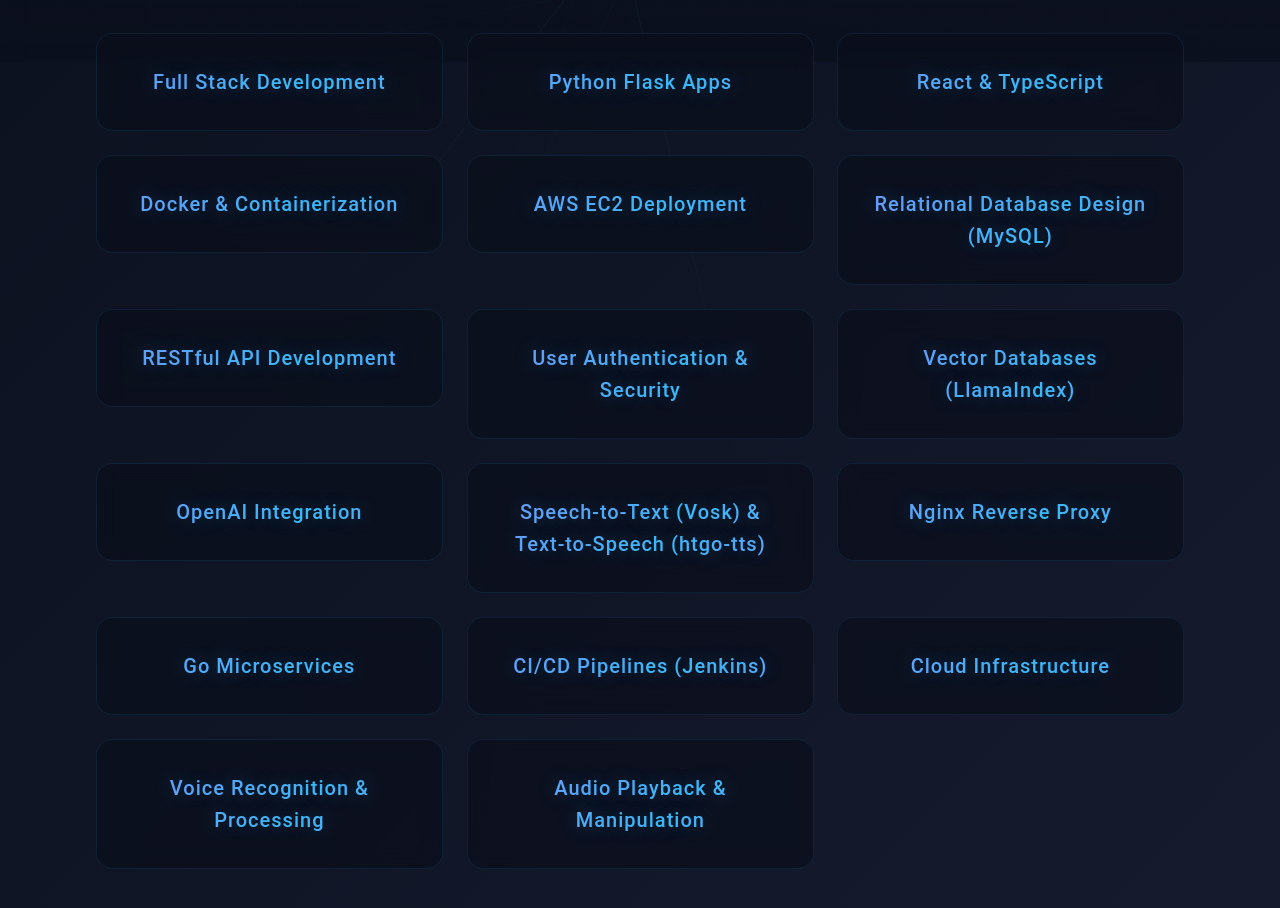
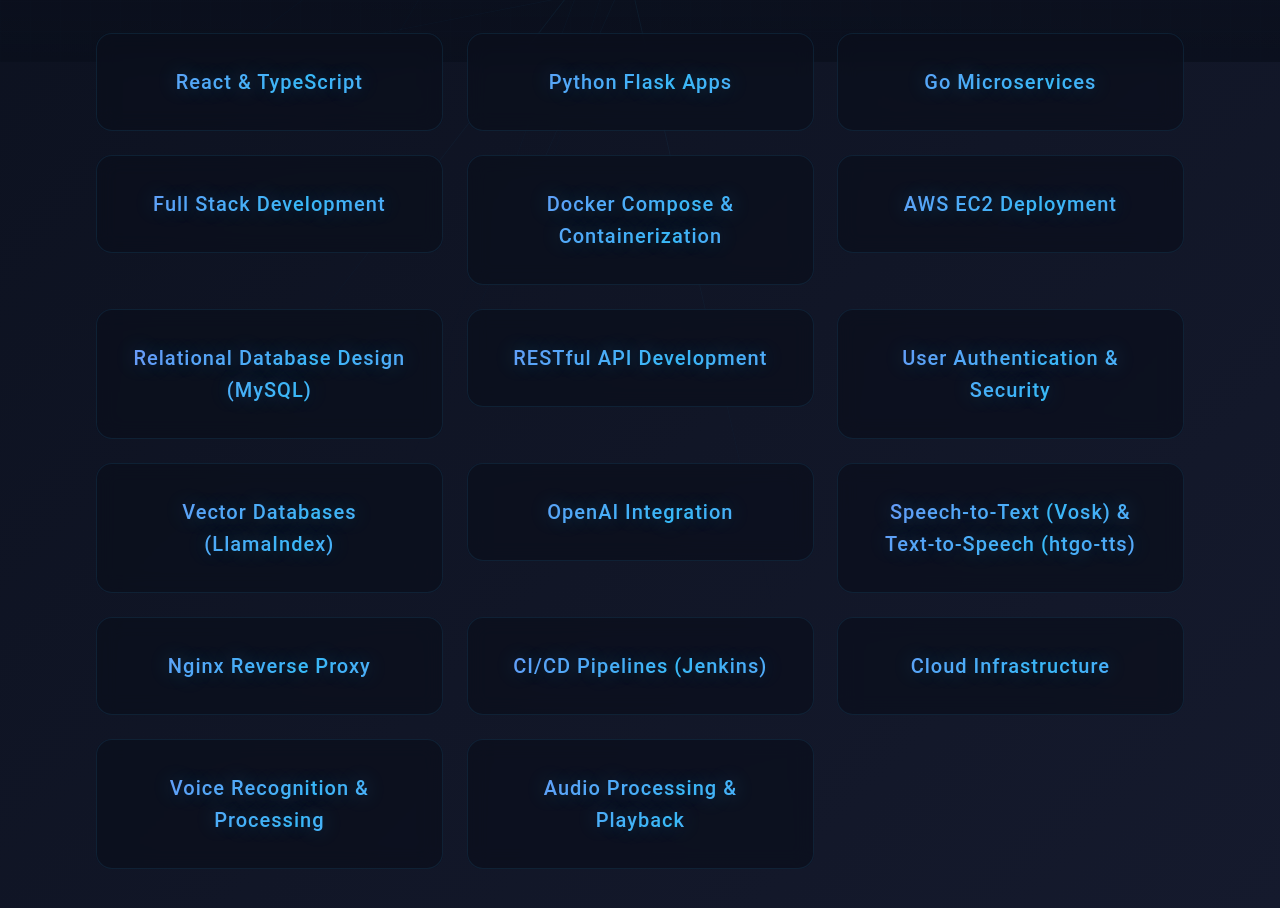
Before and after one commit to joeressler/hubapp_public, a React (Create React App) app in the folder frontend/: page / in a window 1280 px wide. Shown: the part 738-1646 px from the top of the page. Built offline with nearby package versions, Linux system fonts and the light colour scheme.

Commit message:
Production Push

```diff
--- a/frontend/src/components/Home.tsx
+++ b/frontend/src/components/Home.tsx
@@ -156,10 +156,11 @@
   }, []);
 
   const skills = [
+    "React & TypeScript",
+    "Python Flask Apps",
+    "Go Microservices",
     "Full Stack Development",
-    "Python Flask Apps",
-    "React & TypeScript",
-    "Docker & Containerization",
+    "Docker Compose & Containerization",
     "AWS EC2 Deployment",
     "Relational Database Design (MySQL)",
     "RESTful API Development",
@@ -168,11 +169,10 @@
     "OpenAI Integration",
     "Speech-to-Text (Vosk) & Text-to-Speech (htgo-tts)",
     "Nginx Reverse Proxy",
-    "Go Microservices",
     "CI/CD Pipelines (Jenkins)",
     "Cloud Infrastructure",
     "Voice Recognition & Processing",
-    "Audio Playback & Manipulation"
+    "Audio Processing & Playback"
   ];
 
   return (
```
